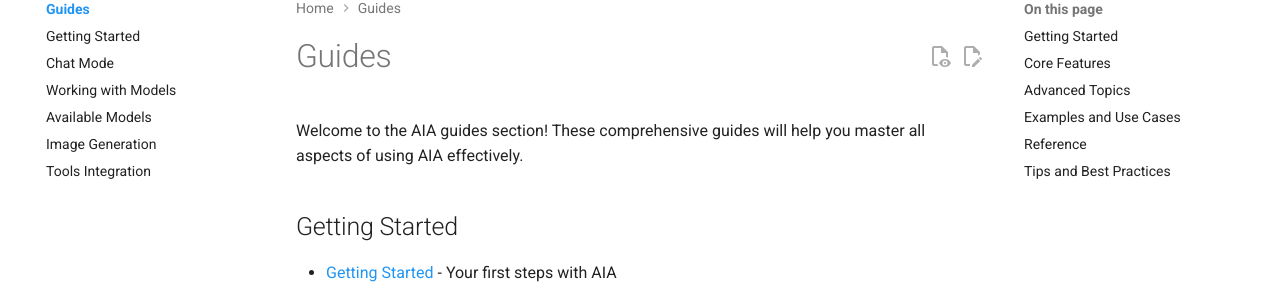
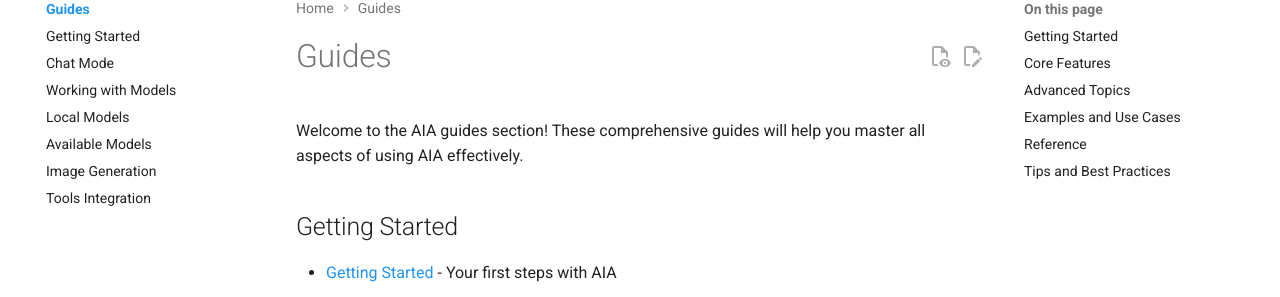
Before and after one commit to MadBomber/aia, an MkDocs documentation site: the page built from docs/guides/index.md, in a window 1280 px wide. Shown: the part 150-447 px from the top of the page. Built offline with MkDocs 1.6.1 and Material for MkDocs 9.7.7, drawn with Linux system fonts in a browser that asks for light colours; comment, search, counter and statistics services are not loaded; the version menu is left out.

Commit message:
Add Local Models entry to MkDocs navigation
This includes a new guide so users can find instructions for local models.

- Add `Local Models: guides/local-models.md` to the navigation.

```diff
--- a/mkdocs.yml
+++ b/mkdocs.yml
@@ -151,6 +151,7 @@ nav:
     - Getting Started: guides/getting-started.md
     - Chat Mode: guides/chat.md
     - Working with Models: guides/models.md
+    - Local Models: guides/local-models.md
     - Available Models: guides/available-models.md
     - Image Generation: guides/image-generation.md
     - Tools Integration: guides/tools.md
```
